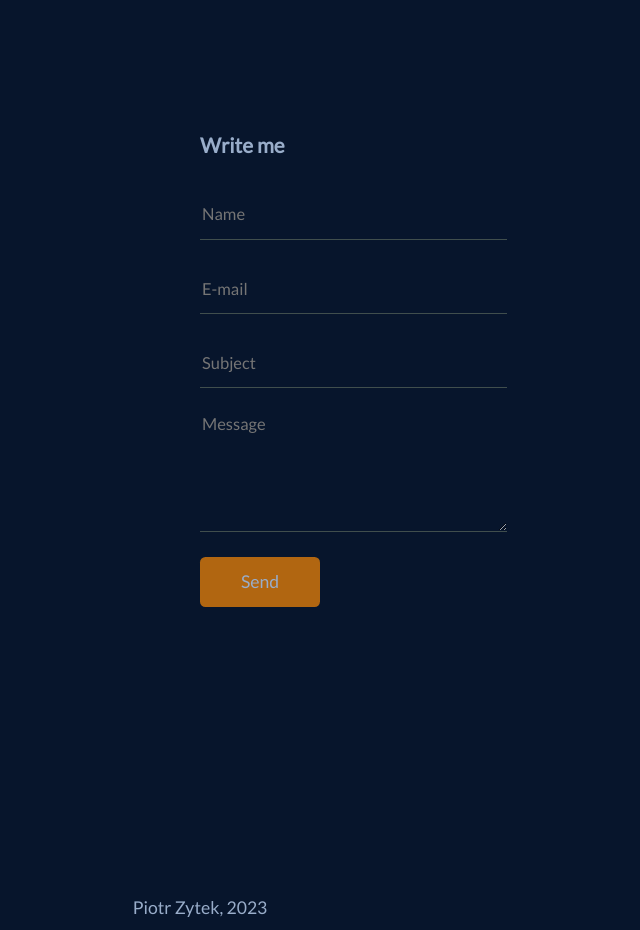
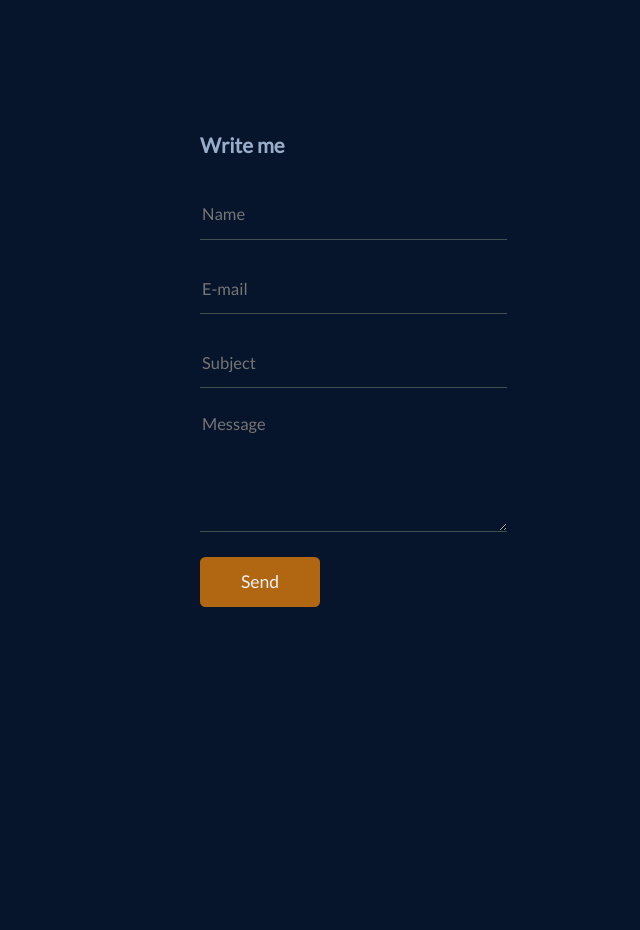
Before and after one commit to pzytek/portfolio, a website built with Parcel: page src/index.html in a window 1280 px wide. Shown: the part 1920-2850 px from the top of the page, without its empty margins (440-1080 px from the left). Built offline with nearby package versions, Linux system fonts and the light colour scheme.

Commit message:
upload cv, fixed margin bug

```diff
--- a/src/scss/style.scss
+++ b/src/scss/style.scss
@@ -147,7 +147,7 @@ body {
   }
   &-cont {
     margin: auto;
-    margin-bottom: 200px;
+    margin-bottom: 400px;
   }
 }
 
@@ -278,7 +278,7 @@ body {
     border-radius: 0.5rem;
     font-family: inherit;
     font-size: 1.6rem;
-    color: $secondary-text-color;
+    color: $primary-text-color;
     background-color: #b16611;
     height: 50px;
     display: block;
```
Also changed, not shown: 1 other file.
